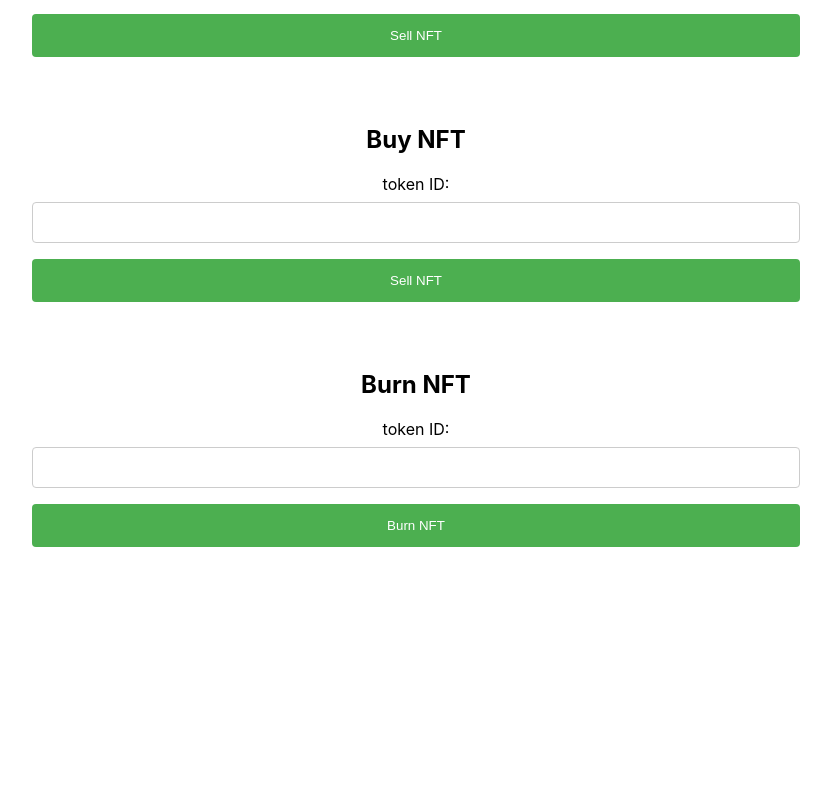
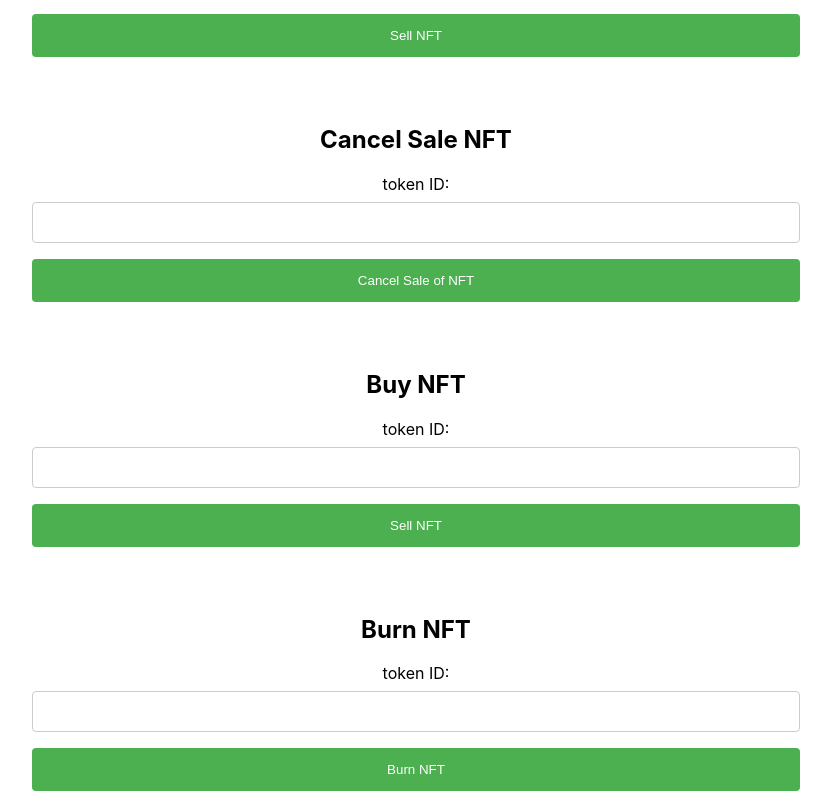
Before and after one commit to skygate/fe-internship2022, a React (Create React App) app in the folder frontend/: page / in a window 1280 px wide. Shown: the part 977-1776 px from the top of the page, without its empty margins (224-1055 px from the left). Before the commit the page ends 1532 px from the top, so only its background shows below. Built offline with nearby package versions, Linux system fonts and the light colour scheme.

Commit message:
cancelsale frontend added

```diff
--- /dev/null
+++ b/frontend/src/components/cancelSale/CancelSale.jsx
@@ -0,0 +1,31 @@
+import '../mainContext/mainContext.css';
+import { getContractComponents } from '../../helpers.jsx';
+
+const CancelSale = (props) => {
+    const cancelSale = async () => {
+        if (props.activeAccountProps) {
+            const [address, provider, signer, contract] = getContractComponents();
+
+            const tokenId = document.getElementById('cancelSaleId').value;
+            await contract.cancelSale(tokenId)
+                .then(() => { console.log(`>>> Token ${tokenId} sale has been cancelled!`); })
+                .catch((error) => {
+                    console.log(error.data.message);
+                })
+        } else {
+            console.log(">>> Please login to perform this action!");
+        }
+    };
+
+    return (
+        <div className="center">
+            <div>
+                <label>token ID:</label>
+                <input id="cancelSaleId" type="text"></input><br />
+                <button onClick={cancelSale} type="submit">Cancel Sale of NFT</button>
+            </div>
+        </div>
+    );
+};
+
+export default CancelSale;
--- a/frontend/src/components/mainContext/MainContext.jsx
+++ b/frontend/src/components/mainContext/MainContext.jsx
@@ -1,6 +1,7 @@
 import './mainContext.css';
 import Utils from '../utils/Utils';
 import StartSale from '../startSale/StartSale';
+import CancelSale from '../cancelSale/CancelSale';
 import BuyToken from '../buyToken/BuyToken';
 import BurnToken from '../burnToken/BurnToken';
 
@@ -21,10 +22,14 @@ const MainContext = (props) => {
                 <StartSale activeAccountProps = {props.activeAccountProps}/>
             </div>
             <div className="section4">
+                <h2>Cancel Sale NFT</h2>
+                <CancelSale activeAccountProps = {props.activeAccountProps}/>
+            </div>
+            <div className="section5">
                 <h2>Buy NFT</h2>
                 <BuyToken activeAccountProps = {props.activeAccountProps}/>
             </div>
-            <div className="section5">
+            <div className="section6">
                 <h2>Burn NFT</h2>
                 <BurnToken activeAccountProps = {props.activeAccountProps}/>
             </div>
--- a/frontend/src/components/mainContext/mainContext.css
+++ b/frontend/src/components/mainContext/mainContext.css
@@ -11,7 +11,8 @@
     'section2 section2 section2'
     'section3 section3 section3'
     'section4 section4 section4'
-    'section5 section5 section5';
+    'section5 section5 section5'
+    'section6 section6 section6';
 }
 
 .section1 {
@@ -28,6 +29,9 @@
 }
 .section5 {
   grid-area: section5;
+}
+.section6 {
+  grid-area: section6;
 }
 
 input[type='text'],
```
Also changed, not shown: 1 other file (tests, documents, lock files or other folders).
